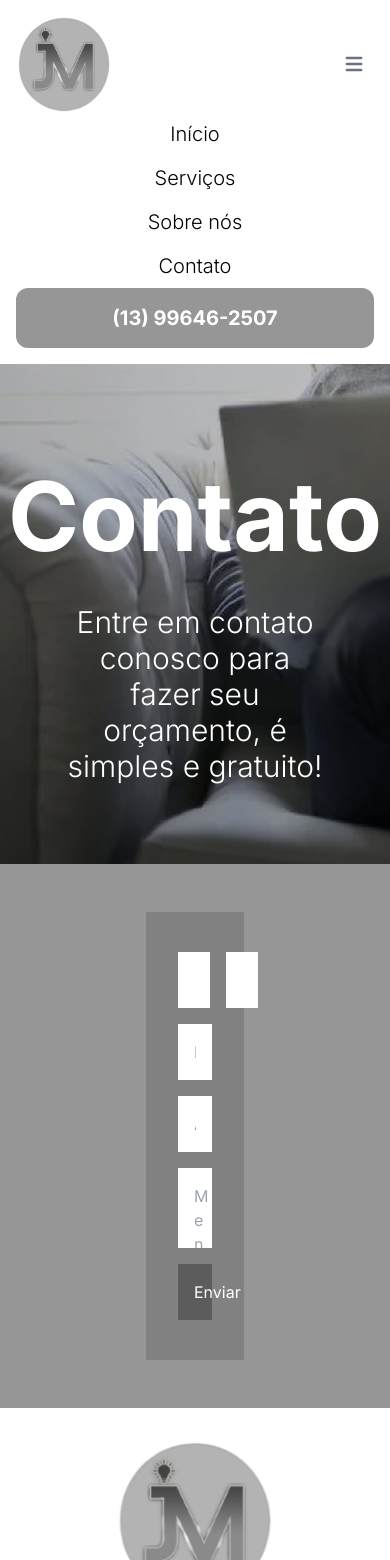
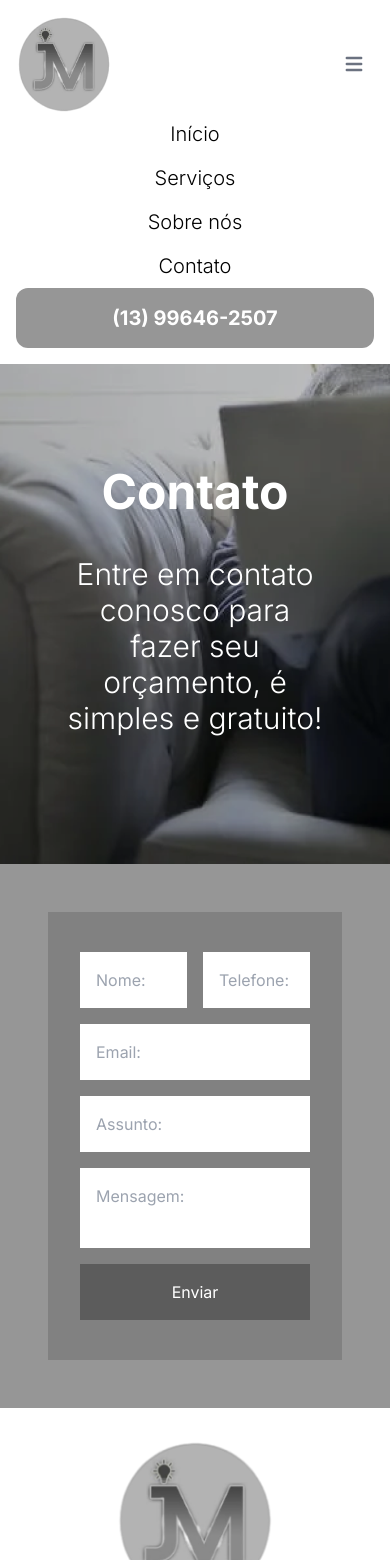
Before and after one commit to JellyFishDevelopment/jm-eletrica, a React (Vite) app: page /contact in a window 390 px wide. Shown: the top 1560 px of the page. Built offline with nearby package versions, Linux system fonts and the light colour scheme.

Commit message:
Responsividade Contato

```diff
--- a/src/pages/Contact.tsx
+++ b/src/pages/Contact.tsx
@@ -6,7 +6,9 @@ export default function Contact() {
     <div>
       {/* Banner */}
       <div className="bg-fourth-banner p-16 w-full flex flex-col items-center h-[500px] bg-cover bg-no-repeat  text-white">
-        <h2 className="font-bold text-center my-10 text-8xl">Contato</h2>
+        <h2 className="font-bold text-center my-10 text-5xl sm:text-8xl">
+          Contato
+        </h2>
         <p className="font-light text-center text-3xl">
           Entre em contato conosco para fazer seu orçamento, é simples e
           gratuito!
@@ -14,7 +16,7 @@ export default function Contact() {
       </div>
       {/* Formulário */}
       <div className="bg-[#969696] p-12">
-        <form className="bg-[#818181] w-1/3 mx-auto p-8 flex flex-col">
+        <form className="bg-[#818181] sm:w-1/3 mx-auto p-8 flex flex-col">
           <div className="flex justify-between my-2  ">
             <input
               type="text"
```
